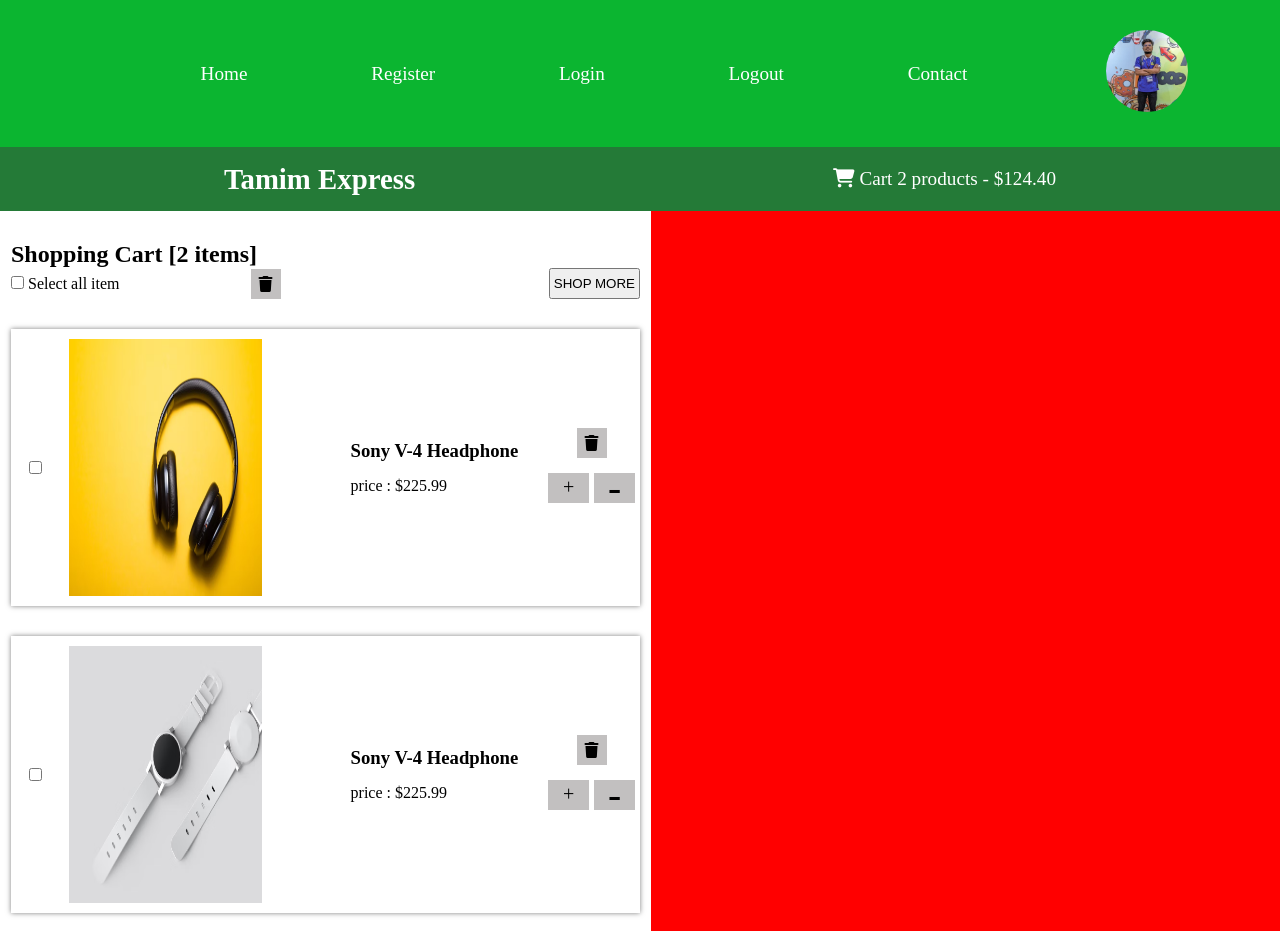
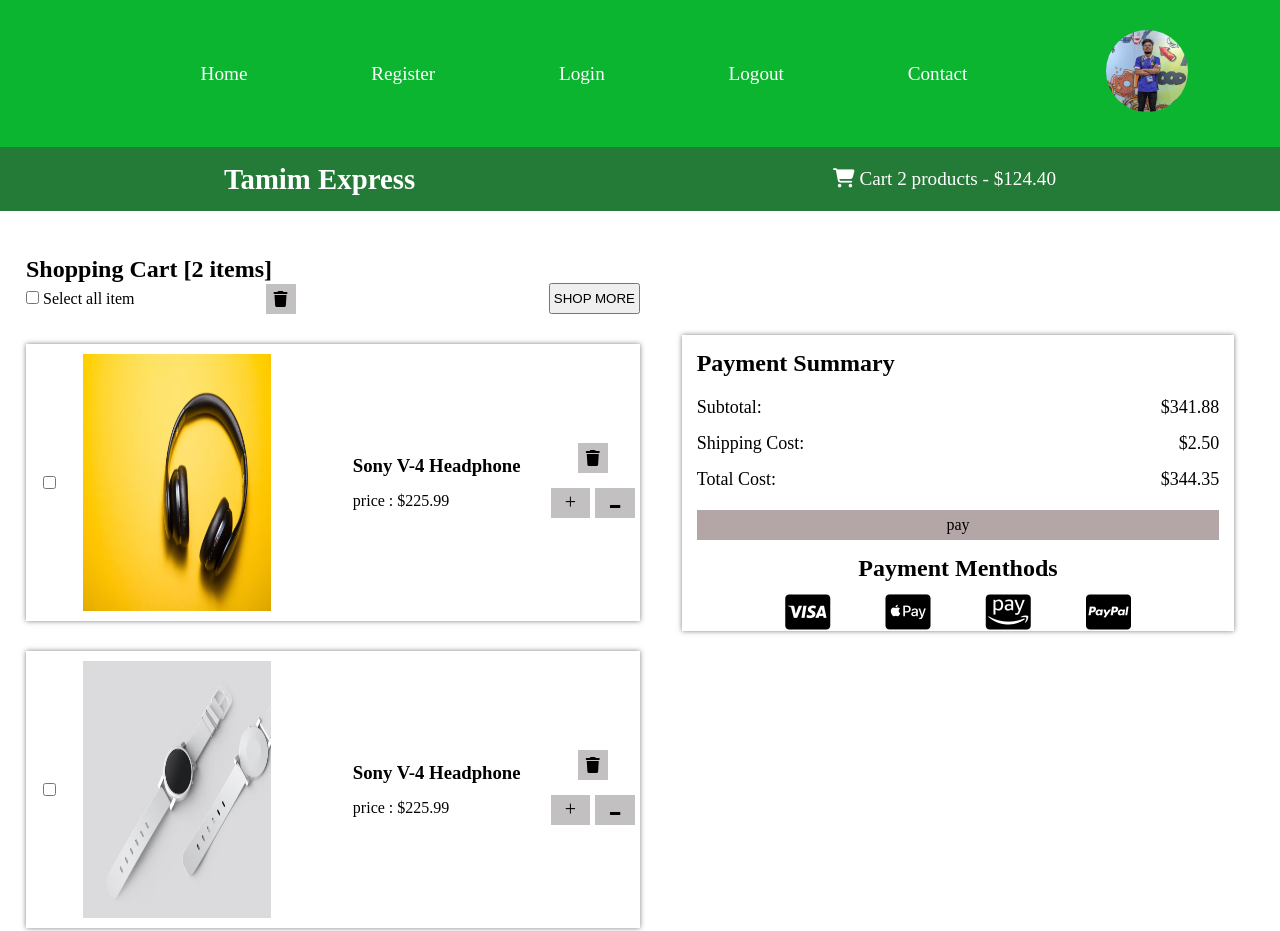
Before and after one commit to Tamimislam47/e-commarce-project, a plain HTML site: page cart.html in a window 1280 px wide. Shown: the top 931 px of the page. Drawn offline with Linux system fonts and the light colour scheme.

Commit message:
completed cart products payment methods

```diff
--- a/cart.html
+++ b/cart.html
@@ -139,7 +139,33 @@
 
         </div>
 
-        <div class="right"></div>
+        <!-- right side -->
+        <div class="right ">
+          <div class="payment">
+            <div class="summary">
+              <h2>Payment Summary</h2>
+              <div class="cost_div">
+                <p>Subtotal: <span>$341.88</span></p>
+                <p>Shipping Cost: <span>$2.50</span</p>
+                <p>Total Cost: <span>$344.35</span></p>
+              </div>
+
+              <div class="pay_div flex-center">
+                pay
+              </div>
+            </div>
+
+            <div class="payment_method flex-center">
+              <h2>Payment Menthods</h2>
+              <div class="methods_lists">
+                <i class="fa-brands fa-cc-visa"></i>
+                <i class="fa-brands fa-cc-apple-pay"></i>
+                <i class="fa-brands fa-cc-amazon-pay"></i>
+                <i class="fa-brands fa-cc-paypal"></i>
+              </div>
+            </div>
+          </div>
+        </div>
       </div>
     </main>
 
--- a/media.css
+++ b/media.css
@@ -8,9 +8,6 @@
     border-radius: 30px;
     width: 100%;
   }
-  /* .lists {
-    display: none;
-  } */
 
   .menu-icon,
   .profile {
@@ -52,9 +49,45 @@
   .register_form {
     width: 70vw;
   }
+
+  .input_div {
+    display: none;
+  }
+
+  .item {
+    flex: 1;
+  }
+
+  .list_select_items_container {
+    height: 200px;
+  }
+
+  .item img {
+    width: 92%;
+    height: 95%;
+  }
+
+  .more_shop {
+    font-size: 1rem;
+  }
+
+  .info_item p {
+    font-size: 15px;
+  }
+
+  .payment {
+    display: flex;
+    align-items: center;
+    flex-direction: column;
+    justify-content: center;
+  }
+  .cart-main {
+    width: 100%;
+    min-height: auto;
+  }
 }
 
-@media (max-width: 500px) {
+@media (max-width: 600px) {
   html {
     font-size: 15px; /* Set 1rem = 15px */
   }
--- a/style.css
+++ b/style.css
@@ -4,7 +4,7 @@
   --padding: 0.5rem;
   --transition: all 0.3s;
   --border-radius: 0.6rem;
-  --border-shadow: 0.1rem 0.2rem 0.8rem rgba(0, 0, 0, 0.2);
+  --border-shadow: 0 0 5px rgba(0, 0, 0, 0.5);
 }
 
 * {
@@ -190,7 +190,6 @@ img {
   margin-left: 10px;
   padding: var(--padding);
   border-right: 0 black solid;
-  /* box-shadow: 0px 0 10px -5px rgba(0, 0, 0, 0.5); */
   gap: 30px;
   height: 100vh;
   justify-self: start;
@@ -323,7 +322,9 @@ img {
     transform: scale(1.2); /* Scale up slightly on hover */
   }
 }
-
+.card:hover {
+  cursor: pointer;
+}
 /*pagination end here*/
 
 /*main end here*/
@@ -463,13 +464,9 @@ p:hover {
 /*profile-details css end here*/
 
 /*shopping-cart css start here*/
-
-.cart-main {
-}
-
 .shopping_cart_container {
   display: flex;
-  min-height: 75vh;
+  padding: 15px;
 }
 
 .left {
@@ -604,7 +601,59 @@ label {
 
 .right {
   flex: 1;
-  background-color: red;
+  display: flex;
+  justify-content: center;
+  align-items: baseline;
+  padding-top: 109px;
+}
+
+.payment {
+  height: 37vh;
+  width: 90%;
+  box-shadow: var(--border-shadow);
+}
+
+.summary {
+  display: flex;
+  justify-content: space-around;
+  flex-direction: column;
+  gap: 20px;
+  padding: 15px;
+}
+.cost_div {
+  display: flex;
+  justify-content: space-around;
+  flex-direction: column;
+  flex: 1;
+  gap: 15px;
+  font-size: 18px;
+}
+
+.cost_div span {
+  float: right;
+}
+
+.pay_div {
+  background-color: rgb(180, 166, 166);
+  height: 30px;
+}
+
+.payment_method {
+  flex-direction: column;
+  gap: 10px;
+}
+
+.methods_lists {
+  display: flex;
+  gap: 10%;
+  font-size: 40px;
+  width: 100%;
+  justify-content: inherit;
+}
+
+.methods_lists i:hover {
+  color: slategray;
+  cursor: pointer;
 }
 /*shopping-cart css end here*/
 
```
